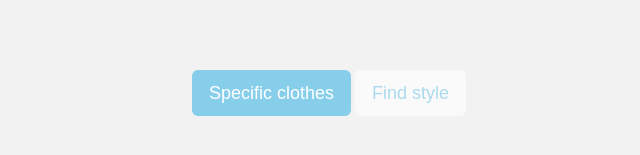
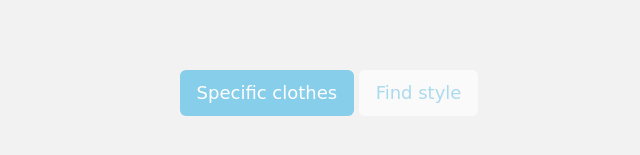
Before and after one commit to JacksonYang0315/Durhack2023, a plain HTML site: page index2 .html in a window 1280 px wide. Shown: the part 307-462 px from the top of the page, 311-951 px from the left. Drawn offline with nearby package versions, Linux system fonts and the light colour scheme.

Commit message:
change font
change font

```diff
--- a/index2 .html
+++ b/index2 .html
@@ -32,7 +32,7 @@
       }
       /* 修改字體 */
       body, button {
-        font-family: 'fantasy', sans-serif; /* 在這裡指定字體為'fantasy' */
+        font-family: 'cursive ', cursive ; /* 在這裡指定字體為'cursive' */
       }
     </style>
   </head>
```
